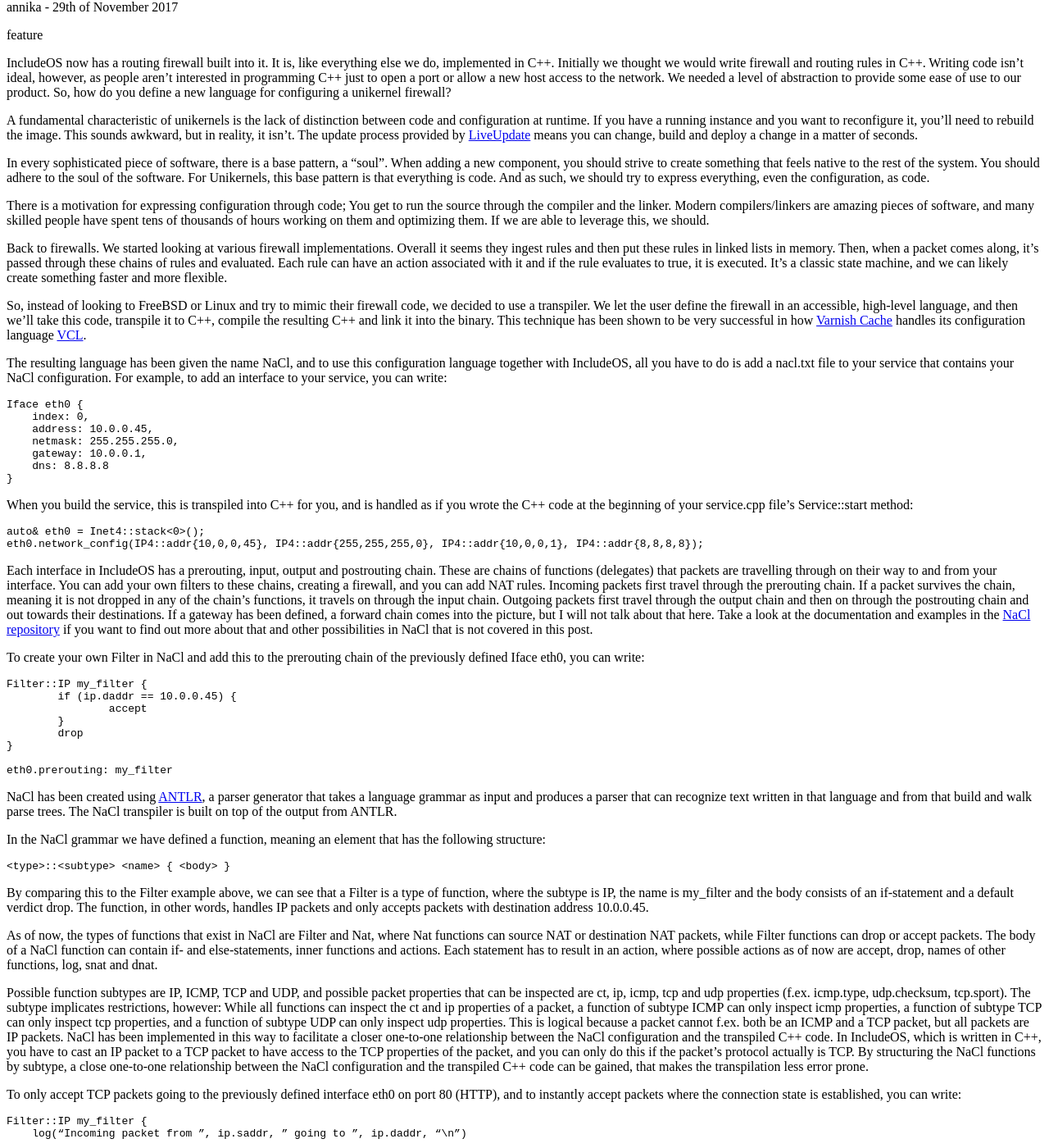
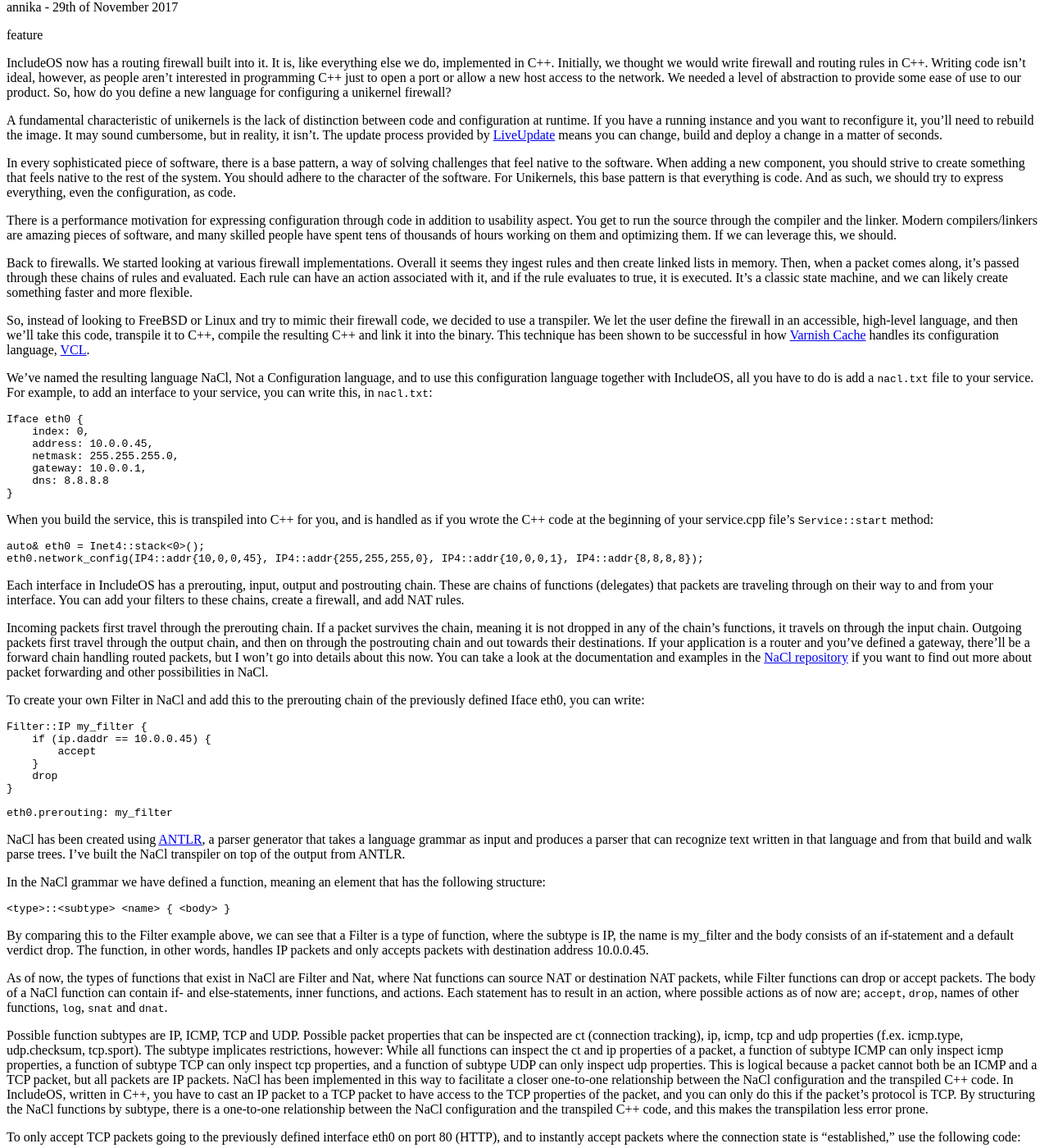
Before and after one commit to includeos/includeos.org, a Jekyll site: the page built from _src/_posts/2017-11-29-introducing-nacl.md, in a window 1280 px wide and 1400 px high, scrolled down 340 px. Shown: the whole window at 82% size. Built offline with Jekyll 4.4.1, drawn with Linux system fonts in a browser that asks for light colours; nearby versions of some CDN libraries; library files that are not in the unit come from our copies; some of the changed text lies outside the part shown.

Commit message:
Language, formatting

````diff
--- a/_src/_posts/2017-11-29-introducing-nacl.md
+++ b/_src/_posts/2017-11-29-introducing-nacl.md
@@ -9,20 +9,19 @@ author-image: /assets/img/authors/annika.jpg
 summary: "Live update allows you to upgrade IncludeOS applications without downtime"
 ---
 
+IncludeOS now has a routing firewall built into it. It is, like everything else we do, implemented in C++. Initially, we thought we would write firewall and routing rules in C++. Writing code isn’t ideal, however, as people aren’t interested in programming C++ just to open a port or allow a new host access to the network. We needed a level of abstraction to provide some ease of use to our product. So, how do you define a new language for configuring a unikernel firewall?
 
-IncludeOS now has a routing firewall built into it. It is, like everything else we do, implemented in C++. Initially we thought we would write firewall and routing rules in C++. Writing code isn’t ideal, however, as people aren’t interested in programming C++ just to open a port or allow a new host access to the network. We needed a level of abstraction to provide some ease of use to our product. So, how do you define a new language for configuring a unikernel firewall?
+A fundamental characteristic of unikernels is the lack of distinction between code and configuration at runtime. If you have a running instance and you want to reconfigure it, you’ll need to rebuild the image. It may sound cumbersome, but in reality, it isn't. The update process provided by [LiveUpdate] means you can change, build and deploy a change in a matter of seconds.
 
-A fundamental characteristic of unikernels is the lack of distinction between code and configuration at runtime. If you have a running instance and you want to reconfigure it, you’ll need to rebuild the image. This sounds awkward, but in reality, it isn't. The update process provided by [LiveUpdate] means you can change, build and deploy a change in a matter of seconds.
+In every sophisticated piece of software, there is a base pattern, a way of solving challenges that feel native to the software. When adding a new component, you should strive to create something that feels native to the rest of the system. You should adhere to the character of the software. For Unikernels, this base pattern is that everything is code. And as such, we should try to express everything, even the configuration, as code.
 
-In every sophisticated piece of software, there is a base pattern, a “soul”. When adding a new component, you should strive to create something that feels native to the rest of the system. You should adhere to the soul of the software. For Unikernels, this base pattern is that everything is code. And as such, we should try to express everything, even the configuration, as code.
+There is a performance motivation for expressing configuration through code in addition to usability aspect. You get to run the source through the compiler and the linker. Modern compilers/linkers are amazing pieces of software, and many skilled people have spent tens of thousands of hours working on them and optimizing them. If we can leverage this, we should.
 
-There is a motivation for expressing configuration through code; You get to run the source through the compiler and the linker. Modern compilers/linkers are amazing pieces of software, and many skilled people have spent tens of thousands of hours working on them and optimizing them. If we are able to leverage this, we should.
+Back to firewalls. We started looking at various firewall implementations. Overall it seems they ingest rules and then create linked lists in memory. Then, when a packet comes along, it's passed through these chains of rules and evaluated. Each rule can have an action associated with it, and if the rule evaluates to true, it is executed. It’s a classic state machine, and we can likely create something faster and more flexible.
 
-Back to firewalls. We started looking at various firewall implementations. Overall it seems they ingest rules and then put these rules in linked lists in memory. Then, when a packet comes along, it's passed through these chains of rules and evaluated. Each rule can have an action associated with it and if the rule evaluates to true, it is executed. It’s a classic state machine, and we can likely create something faster and more flexible.
+So, instead of looking to FreeBSD or Linux and try to mimic their firewall code, we decided to use a transpiler. We let the user define the firewall in an accessible, high-level language, and then we’ll take this code, transpile it to C++, compile the resulting C++ and link it into the binary. This technique has been shown to be successful in how [Varnish Cache] handles its configuration language, [VCL].
 
-So, instead of looking to FreeBSD or Linux and try to mimic their firewall code, we decided to use a transpiler. We let the user define the firewall in an accessible, high-level language, and then we’ll take this code, transpile it to C++, compile the resulting C++ and link it into the binary. This technique has been shown to be very successful in how [Varnish Cache] handles its configuration language [VCL].
-
-The resulting language has been given the name NaCl, and to use this configuration language together with IncludeOS, all you have to do is add a nacl.txt file to your service that contains your NaCl configuration. For example, to add an interface to your service, you can write:
+We've named the resulting language NaCl, Not a Configuration language, and to use this configuration language together with IncludeOS, all you have to do is add a `nacl.txt` file to your service. For example, to add an interface to your service, you can write this, in `nacl.txt`:
 
 ```
 Iface eth0 {
@@ -34,29 +33,31 @@ Iface eth0 {
 }
 ```
 
-When you build the service, this is transpiled into C++ for you, and is handled as if you wrote the C++ code at the beginning of your service.cpp file’s Service::start method:
+When you build the service, this is transpiled into C++ for you, and is handled as if you wrote the C++ code at the beginning of your service.cpp file’s `Service::start` method:
 
 ```cpp
 auto& eth0 = Inet4::stack<0>();
 eth0.network_config(IP4::addr{10,0,0,45}, IP4::addr{255,255,255,0}, IP4::addr{10,0,0,1}, IP4::addr{8,8,8,8});
 ```
 
-Each interface in IncludeOS has a prerouting, input, output and postrouting chain. These are chains of functions (delegates) that packets are travelling through on their way to and from your interface. You can add your own filters to these chains, creating a firewall, and you can add NAT rules. Incoming packets first travel through the prerouting chain. If a packet survives the chain, meaning it is not dropped in any of the chain’s functions, it travels on through the input chain. Outgoing packets first travel through the output chain and then on through the postrouting chain and out towards their destinations. If a gateway has been defined, a forward chain comes into the picture, but I will not talk about that here. Take a look at the documentation and examples in the [NaCl repository](https://github.com/includeos/NaCl) if you want to find out more about that and other possibilities in NaCl that is not covered in this post.
+Each interface in IncludeOS has a prerouting, input, output and postrouting chain. These are chains of functions (delegates) that packets are traveling through on their way to and from your interface. You can add your filters to these chains, create a firewall, and add NAT rules.
+
+Incoming packets first travel through the prerouting chain. If a packet survives the chain, meaning it is not dropped in any of the chain’s functions, it travels on through the input chain. Outgoing packets first travel through the output chain, and then on through the postrouting chain and out towards their destinations. If your application is a router and you've defined a gateway,  there'll be a forward chain handling routed packets, but I won't go into details about this now. You can take a look at the documentation and examples in the [NaCl repository](https://github.com/includeos/NaCl) if you want to find out more about packet forwarding and other possibilities in NaCl.
 
 To create your own Filter in NaCl and add this to the prerouting chain of the previously defined Iface eth0, you can write:
 
 ```
 Filter::IP my_filter {
-	if (ip.daddr == 10.0.0.45) {
-		accept
-	}
-	drop
+    if (ip.daddr == 10.0.0.45) {
+        accept
+    }
+    drop
 }
 
 eth0.prerouting: my_filter
 ```
 
-NaCl has been created using [ANTLR], a parser generator that takes a language grammar as input and produces a parser that can recognize text written in that language and from that build and walk parse trees. The NaCl transpiler is built on top of the output from ANTLR.
+NaCl has been created using [ANTLR], a parser generator that takes a language grammar as input and produces a parser that can recognize text written in that language and from that build and walk parse trees. I've built the NaCl transpiler on top of the output from ANTLR.
 
 In the NaCl grammar we have defined a function, meaning an element that has the following structure:
 
@@ -66,11 +67,11 @@ In the NaCl grammar we have defined a function, meaning an element that has the
 
 By comparing this to the Filter example above, we can see that a Filter is a type of function, where the subtype is IP, the name is my_filter and the body consists of an if-statement and a default verdict drop. The function, in other words, handles IP packets and only accepts packets with destination address 10.0.0.45.
 
-As of now, the types of functions that exist in NaCl are Filter and Nat, where Nat functions can source NAT or destination NAT packets, while Filter functions can drop or accept packets. The body of a NaCl function can contain if- and else-statements, inner functions and actions. Each statement has to result in an action, where possible actions as of now are accept, drop, names of other functions, log, snat and dnat.
+As of now, the types of functions that exist in NaCl are Filter and Nat, where Nat functions can source NAT or destination NAT packets, while Filter functions can drop or accept packets. The body of a NaCl function can contain if- and else-statements, inner functions, and actions. Each statement has to result in an action, where possible actions as of now are; `accept`, `drop`, names of other functions, `log`, `snat` and `dnat`.
 
-Possible function subtypes are IP, ICMP, TCP and UDP, and possible packet properties that can be inspected are ct, ip, icmp, tcp and udp properties (f.ex. icmp.type, udp.checksum, tcp.sport). The subtype implicates restrictions, however: While all functions can inspect the ct and ip properties of a packet, a function of subtype ICMP can only inspect icmp properties, a function of subtype TCP can only inspect tcp properties, and a function of subtype UDP can only inspect udp properties. This is logical because a packet cannot f.ex. both be an ICMP and a TCP packet, but all packets are IP packets. NaCl has been implemented in this way to facilitate a closer one-to-one relationship between the NaCl configuration and the transpiled C++ code. In IncludeOS, which is written in C++, you have to cast an IP packet to a TCP packet to have access to the TCP properties of the packet, and you can only do this if the packet’s protocol actually is TCP. By structuring the NaCl functions by subtype, a close one-to-one relationship between the NaCl configuration and the transpiled C++ code can be gained, that makes the transpilation less error prone.
+Possible function subtypes are IP, ICMP, TCP and UDP. Possible packet properties that can be inspected are ct (connection tracking), ip, icmp, tcp and udp properties (f.ex. icmp.type, udp.checksum, tcp.sport). The subtype implicates restrictions, however: While all functions can inspect the ct and ip properties of a packet, a function of subtype ICMP can only inspect icmp properties, a function of subtype TCP can only inspect tcp properties, and a function of subtype UDP can only inspect udp properties. This is logical because a packet cannot both be an ICMP and a TCP packet, but all packets are IP packets. NaCl has been implemented in this way to facilitate a closer one-to-one relationship between the NaCl configuration and the transpiled C++ code. In IncludeOS, written in C++, you have to cast an IP packet to a TCP packet to have access to the TCP properties of the packet, and you can only do this if the packet’s protocol is TCP. By structuring the NaCl functions by subtype, there is a one-to-one relationship between the NaCl configuration and the transpiled C++ code, and this makes the transpilation less error prone.
 
-To only accept TCP packets going to the previously defined interface eth0 on port 80 (HTTP), and to instantly accept packets where the connection state is established, you can write:
+To only accept TCP packets going to the previously defined interface eth0 on port 80 (HTTP), and to instantly accept packets where the connection state is "established," use the following code:
 
 ```
 Filter::IP my_filter {
@@ -86,11 +87,10 @@ Filter::TCP {
     if (ip.daddr == eth0.address and tcp.dport == 80) {
         log(“Accepting TCP packet with destination address ”, ip.daddr, “ and destination port ”, tcp.dport, “\n”)
         accept
-}
-}
-
+		}
+	}
     log(“Default verdict: Dropping packet\n”)
-drop
+	drop
 }
 ```
 
@@ -100,15 +100,15 @@ In addition to functions, the NaCl grammar also specifies initializers and typed
 <type> <name> <value>
 ```
 
-For a typed_initializer like Iface, the value is normally an object (starts and ends with curly brackets and contains key value pairs), and the properties are predefined.
+For a typed_initializer like `Iface`, the value is usually an object (starts and ends with curly brackets and contains key-value pairs), and the properties are predefined.
 
-We have however also defined (untyped) initializers in the NaCl grammar, that enables you to define your own constants that you can use in your NaCl configuration. An initializer element has the following structure:
+We have however also defined (untyped) initializers in the NaCl grammar, that enables you to define constants that you can use in your NaCl configuration. An initializer element has the following structure:
 
 ```
 <name>: <value>
 ```
 
-You can for example create a constant named my_port that represents the value 4040:
+You can for example create a constant named `my_port` that represents the value 4040:
 
 ```
 my_port: 4040
@@ -119,14 +119,14 @@ You can also create a list of ports that you want to accept traffic to and a lis
 ```
 my_ports: [
     80,
-1010-1030,
-my_port
+	1010-1030,
+	my_port
 ]
 
 my_addrs [
     eth0.gateway,
-10.0.0.50-10.0.0.60,
-140.10.20.0/24
+	10.0.0.50-10.0.0.60,
+	140.10.20.0/24
 ]
 ```
 
@@ -149,16 +149,15 @@ Filter::IP my_filter {
     if (ct.state == established) {
         log(“Connection tracking state == established: Accepting\n”)
         accept
-}
+	}
 
     my_tcp_filter()
-
     log(“Default verdict: Dropping packet\n”)
-drop
+	drop
 }
 ```
 
-Turns out this works very well. The resulting code is fast and flexible.
+It turns out this works very well. The resulting code is fast and flexible, and we've been able to do sophisticated packet mangling while routing packets. We'll follow up with another post detailing more the concrete use-case.
 
 NaCl can have implications for more than just our firewall. Other infrastructure components could definitively use a configuration language that allows you to express configuration logically. If we were to implement a load balancer using NaCl it would be very, very powerful.
 
````
Also changed, not shown: other parts of _src/_posts/2017-11-29-introducing-nacl.md (+2 -5 lines).
